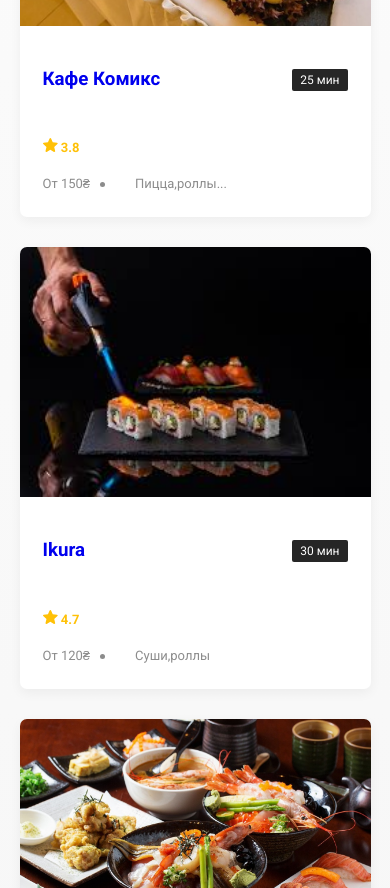
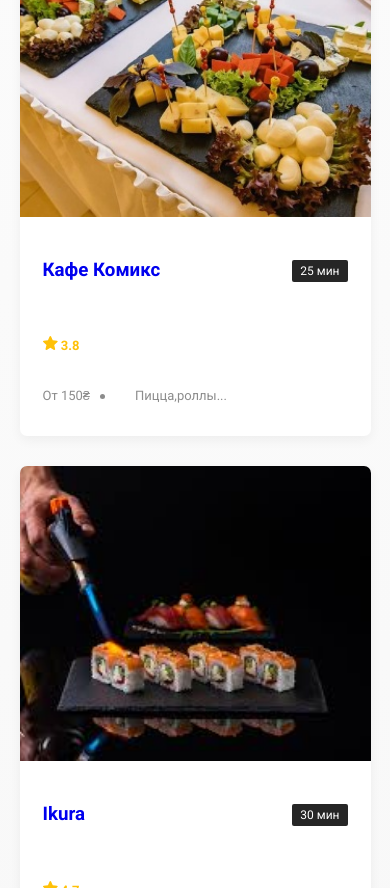
Before and after one commit to alinafitisova/delivery-food-service, a plain HTML site: page index.html in a window 390 px wide. Shown: the part 1740-2628 px from the top of the page. Drawn offline with Linux system fonts and the light colour scheme.

Commit message:
fix some adaptivness

```diff
--- a/css/style.css
+++ b/css/style.css
@@ -112,10 +112,8 @@ body {
     text-decoration: none;
 }
 .card-image {
-    width: 360px;
-    height: 260px;
-    /* width: 290px;
-    height: 210px; */
+    width: 100%;
+    height: 240px;
     object-fit: cover;
 }
 .card-text {
@@ -152,6 +150,10 @@ body {
     display: flex;
     align-items: center;
  }
+ .card-info ,
+ .ingredients {
+    min-height: 100px;
+}
 .card-buttons {
     display: flex;
     align-items: center;
@@ -182,7 +184,6 @@ body {
 }
 .ingredients {
     padding-top: 15px;
-    min-height: 90px;
     font-size: 18px;
     line-height: 21px;
     color: #8C8C8C;
@@ -355,10 +356,9 @@ margin-right: 21px;
       }
   @media (max-width: 1024px) {
     .card-image {
-        width: 315px;
-        height: 195px;
-        object-fit: fill;
-    }
+        width: 300px;
+        height: 214px;
+     }
       }
 
  @media (max-width: 992px) {
@@ -375,6 +375,10 @@ margin-right: 21px;
         }
         .card {
             flex-basis: 49%;
+        }
+        .card-image {
+            width: 100%;
+            height: 260px;
         }
         .card-heading {
             margin-bottom: 21px;
@@ -456,7 +460,7 @@ margin-right: 21px;
                     margin-bottom: 10px;
                 }
                 .promo {
-                    background-position: top 33px right -6px;
+                    background-position: top 33px right -3px;
                     background-size: 174px;
                     padding: 25px 25px;
                 }
@@ -470,10 +474,10 @@ margin-right: 21px;
                     flex-basis: 100%;
                 }
                 .card-image {
+                    width: 100%;
                     height: 100%;
                     object-fit: cover;
-                    width: 100%;
-                }
+                 }
                 .ingredients {
                     min-height: 50px;
                 }
@@ -528,7 +532,7 @@ margin-right: 21px;
                 @media (max-width: 480px) {
                     .card-image {
                         width: 100%;
-                        height: 250px;
+                        height: 295px;
                      }
                     .button-text {
                         display: none;
--- a/index.html
+++ b/index.html
@@ -109,7 +109,7 @@
                    <div class="card-info">
                        <div class="rating"><img src="img\star.svg" alt="rating" class="rating-star"> 4.7</div>
                        <div class="price">От 120₴</div>
-                       <div class="category">Cуши,роллы</div>
+                       <div class="category">Cуши,роллы,лапша</div>
                    </div>
               <!-- /.card-info -->
                </div>
```
